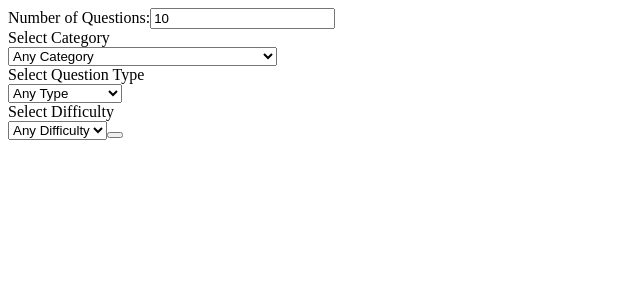
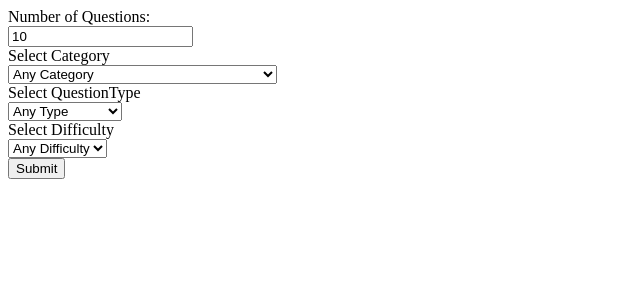
Before and after one commit to a-218/QuizzApp, a React (Create React App) app: page / in a window 1280 px wide. Shown: the top 300 px of the page, without its empty margins (0-640 px from the left). Built offline with nearby package versions, Linux system fonts and the light colour scheme.

Commit message:
fix api issue on submit

```diff
--- a/src/API.ts
+++ b/src/API.ts
@@ -8,8 +8,6 @@ export type Question = {
     question: string,
     correct_answer: string,
     incorrect_answers: string[]
-
-
 }
 
 //use type of questioa and add answers to create new types
--- a/src/App.tsx
+++ b/src/App.tsx
@@ -41,25 +41,49 @@ const App=()=> {
 
 
   }
+// on that is the constructing the page of the question so, home page grab all teh value and send it as url
+
+  /// next will be on submit grab all the state value and construct URl-> AT THE SAME TIME go to loading and new page
+
+    const handleFormEvent= (e: FormEvent<HTMLFormElement>)=>{
+      e.preventDefault();
+
+      const formData = new FormData(e.currentTarget);
+      const numberQuestion = formData.get('NumberQuestion');
+      const selectedCategory = formData.get('Category');
+      const selectedQuestionType = formData.get('QuestionType');
+      const selectedDifficulty = formData.get('Difficulty');
+
+      console.log('Number of Questions:', numberQuestion);
+      console.log('Selected Category:', selectedCategory);
+      console.log('Selected Question Type:', selectedQuestionType);
+      console.log('Selected Difficulty:', selectedDifficulty);
+
+    }
+
   return (
     <>
-    <form onSubmit={e => e.preventDefault()}>
+    <form onSubmit={handleFormEvent}>
       <label>
         Number of Questions:
+      </label>
+      <br></br>
         <input
           id='inputNumber'
           type="number"
           name="NumberQuestion"
           defaultValue={question}
           onChange={questionHandler}
-          />
-      </label>
+        />
+        <br></br>
+        <DropDown name="Category" label= "Category" options= {category}/>
+        <br></br>
+        <DropDown name="QuestionType" label= "QuestionType" options= {questionType}/>
+        <br></br>
+        <DropDown  name="Difficulty"label= "Difficulty" options= {difficulty}/>
+        <br></br>
 
-      <DropDown label= "Category" options= {category}/>
-      <DropDown label= "Question Type" options= {questionType}/>
-      <DropDown label= "Difficulty" options= {difficulty}/>
-
-      <button type="submit" title='Start Game'/>
+        <input type="submit" title='Start Game' />
     </form>
 
     </>
--- a/src/components/DropDown.tsx
+++ b/src/components/DropDown.tsx
@@ -6,17 +6,18 @@ interface IOption {
 }
 
 interface Props {
+    name?: string;
     label?: string;
     options: IOption[];
 }
 
 export const DropDown = (props: Props) =>{
-    const{ label,options } = props;
+    const{ name, label,options } = props;
 
  return (
     <>
     <div>Select {label}</div>
-        <select>
+        <select name={name}>
             {options.map((option:IOption)=>{
                 return <option key={option.value} value={option.value}>{option.valueText}</option>
             })}
```
